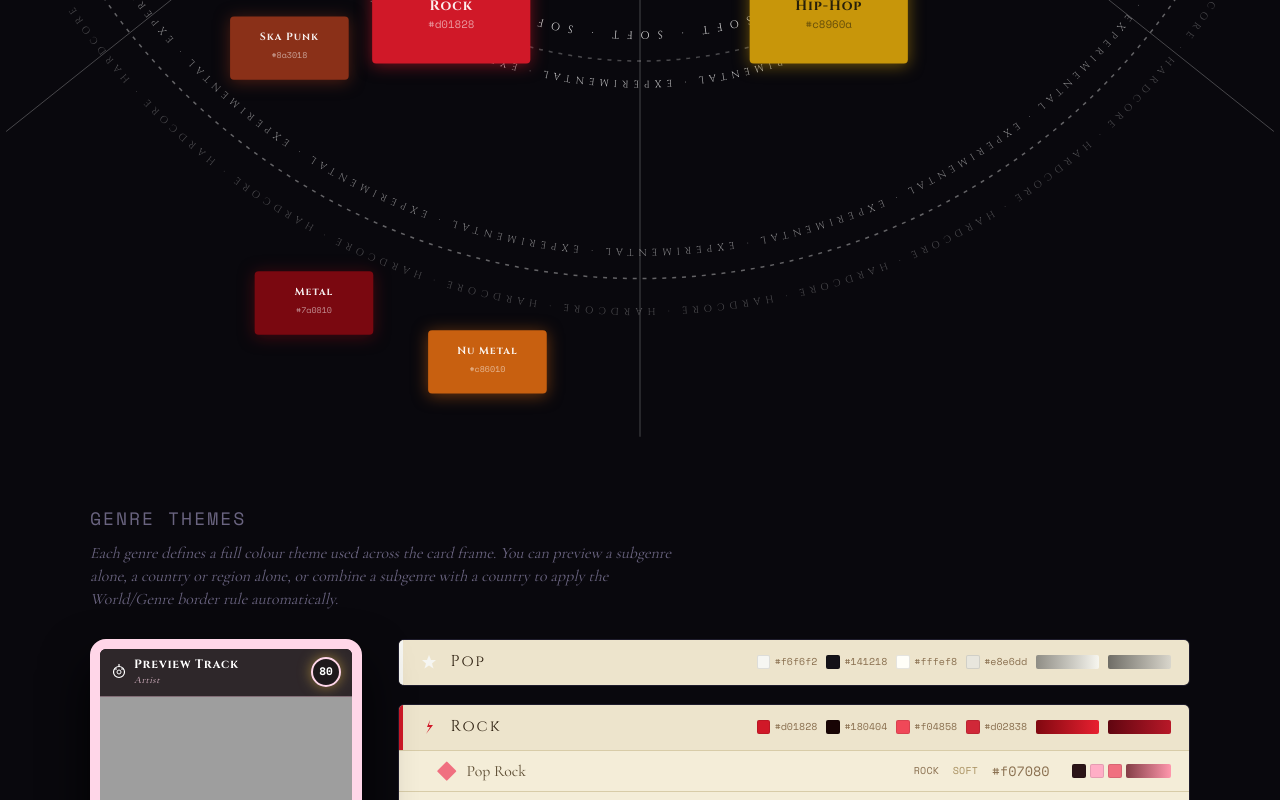
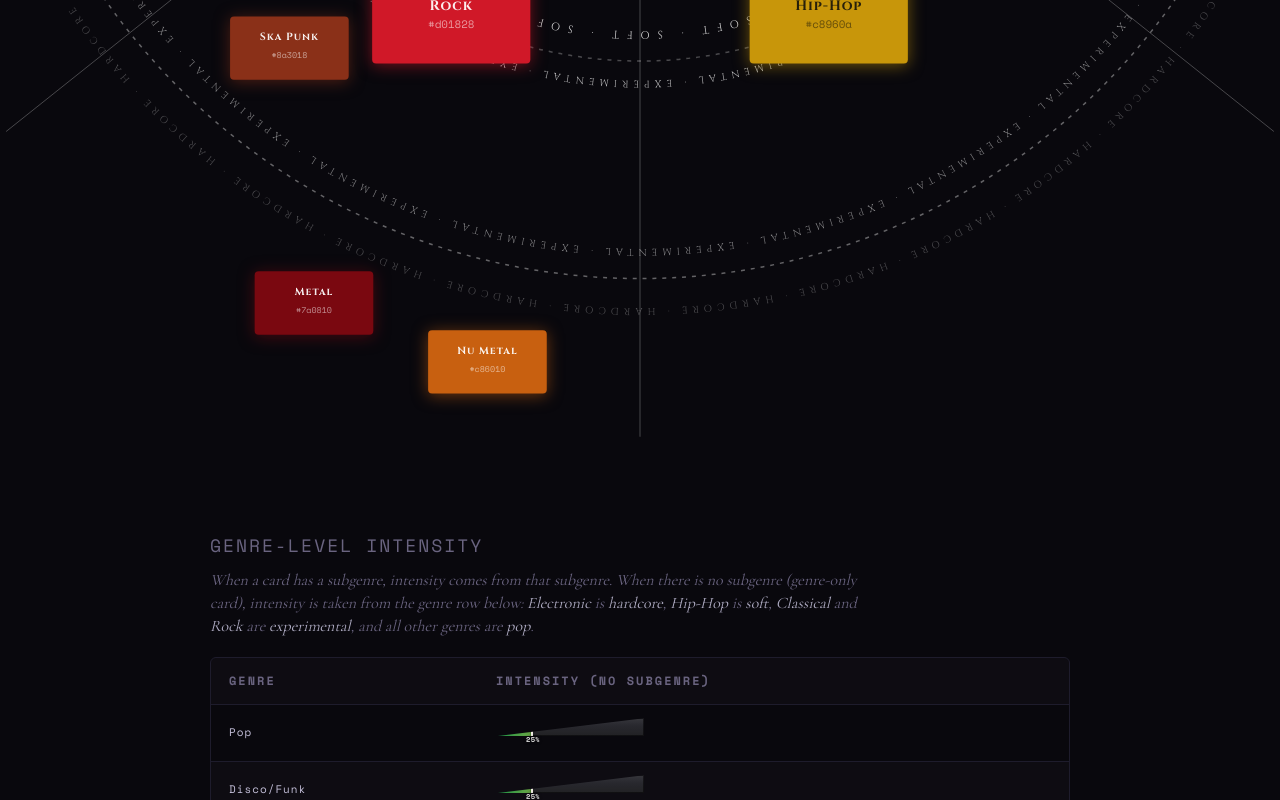
Before and after one commit to BehindTheMusicTree/the-music-deck-assets, a Next.js app: page /genres in a window 1280 px wide. Shown: the part 2000-2800 px from the top of the page. Built offline with nearby package versions, Linux system fonts and the light colour scheme; grey boxes are pictures that could not be loaded.

Commit message:
refactor: update genre handling by renaming "Roots" to "Reggae/Dub" and implement genre intensity display in GenresPage for improved clarity and user experience

```diff
--- a/app/cards/page.tsx
+++ b/app/cards/page.tsx
@@ -166,7 +166,7 @@ const MOCK_CARDS: Record<AppGenreName, CardData> = {
     rarity: "Epic",
     artwork: `${ART}artwork.example-daft-punk-one-more-time-v1.png`,
   },
-  Roots: {
+  "Reggae/Dub": {
     id: 4,
     title: "Is This Love",
     artist: "Bob Marley",
--- a/app/genres/page.tsx
+++ b/app/genres/page.tsx
@@ -2,6 +2,13 @@ import GenreWheel from "@/components/GenreWheel";
 import GenreSubTabs from "@/components/GenreSubTabs";
 import GenreAssociations from "@/components/GenreAssociations";
 import GenreThemePreview from "@/components/GenreThemePreview";
+import IntensityGauge from "@/components/IntensityGauge";
+import {
+  APP_GENRE_NAMES,
+  appGenreIntensity,
+  displayGenreLabel,
+  intensityLevelIndex,
+} from "@/lib/genres";
 
 export default function GenresPage() {
   return (
@@ -122,6 +129,61 @@ export default function GenresPage() {
           <GenreWheel />
         </div>
 
+        <div id="genre-intensity" className="w-full max-w-[860px] mt-10 mb-10">
+          <div className="font-mono tracking-[2px] text-muted uppercase mb-2">
+            Genre-level intensity
+          </div>
+          <p className="font-garamond italic text-muted text-[16px] leading-[1.45] mb-4 max-w-[680px]">
+            When a card has a subgenre, intensity comes from that subgenre. When
+            there is no subgenre (genre-only card), intensity is taken from the
+            genre row below: <span className="text-white/80">Electronic</span>{" "}
+            is <span className="text-white/80">hardcore</span>,{" "}
+            <span className="text-white/80">Hip-Hop</span> is{" "}
+            <span className="text-white/80">soft</span>,{" "}
+            <span className="text-white/80">Classical</span> and{" "}
+            <span className="text-white/80">Rock</span> are{" "}
+            <span className="text-white/80">experimental</span>, and all other
+            genres are <span className="text-white/80">pop</span>.
+          </p>
+          <div className="border border-ui-border rounded-[6px] overflow-hidden">
+            <table className="w-full border-collapse text-left">
+              <thead>
+                <tr className="border-b border-ui-border bg-white/[0.02]">
+                  <th className="font-mono text-[12px] tracking-[2px] uppercase text-muted px-4 py-3">
+                    Genre
+                  </th>
+                  <th className="font-mono text-[12px] tracking-[2px] uppercase text-muted px-4 py-3">
+                    Intensity (no subgenre)
+                  </th>
+                </tr>
+              </thead>
+              <tbody>
+                {[...APP_GENRE_NAMES]
+                  .sort(
+                    (a, b) =>
+                      intensityLevelIndex(appGenreIntensity(a)) -
+                      intensityLevelIndex(appGenreIntensity(b)),
+                  )
+                  .map((g) => (
+                  <tr
+                    key={g}
+                    className="border-b border-ui-border last:border-0 odd:bg-transparent even:bg-white/[0.02]"
+                  >
+                    <td className="px-4 py-3 font-mono text-[11px] tracking-[1px] text-white/90">
+                      {displayGenreLabel(g)}
+                    </td>
+                    <td className="px-4 py-3 align-middle">
+                      <div className="max-w-[148px]">
+                        <IntensityGauge intensity={appGenreIntensity(g)} />
+                      </div>
+                    </td>
+                  </tr>
+                  ))}
+              </tbody>
+            </table>
+          </div>
+        </div>
+
         {/* Genre themes */}
         <div id="genre-themes" className="w-full max-w-[1100px] mt-4 mb-10">
           <div className="font-mono tracking-[2px] text-muted uppercase mb-2">Genre Themes</div>
--- a/components/Card.tsx
+++ b/components/Card.tsx
@@ -5,9 +5,9 @@ import {
   useLayoutEffect,
   useRef,
   useState,
-  type CSSProperties,
 } from "react";
 import styles from "./Card.module.css";
+import IntensityGauge from "@/components/IntensityGauge";
 import {
   type AppGenreName,
   appGenreIntensity,
@@ -138,15 +138,6 @@ function awardSymbolSvg(tier: "gold" | "platinum" | "diamond"): string {
     return `<svg width="${AWARD_SYMBOL_SIZE}" height="${AWARD_SYMBOL_SIZE}" viewBox="0 0 12 12" aria-hidden="true"><path d="M6 1.2l3.6 1.2v3.2c0 2.6-1.7 4.3-3.6 5.2-1.9-.9-3.6-2.6-3.6-5.2V2.4L6 1.2z" fill="#c7d0d9" stroke="#eff4f8" stroke-width="0.8"/><path d="M3.2 3.2l-.8.6.6.9-.9.3.35.98-1 .06.06 1.03 1-.1.14.98.98-.24.34.93.9-.5" fill="none" stroke="#9ca9b6" stroke-width="0.55"/><path d="M8.8 3.2l.8.6-.6.9.9.3-.35.98 1 .06-.06 1.03-1-.1-.14.98-.98-.24-.34.93-.9-.5" fill="none" stroke="#9ca9b6" stroke-width="0.55"/></svg>`;
   }
   return `<svg width="${AWARD_SYMBOL_SIZE}" height="${AWARD_SYMBOL_SIZE}" viewBox="0 0 12 12" aria-hidden="true"><path d="M2 4.2L4.2 2h3.6L10 4.2 6 10 2 4.2z" fill="#7fe3ff" stroke="#e8fbff" stroke-width="0.8"/><path d="M4.2 2L6 4.2 7.8 2M2 4.2h8M6 4.2v5.8" stroke="#dff8ff" stroke-width="0.6" fill="none"/></svg>`;
-}
-
-type IntensityLevel = "pop" | "soft" | "experimental" | "hardcore";
-
-function intensityIndex(level: IntensityLevel): number {
-  if (level === "pop") return 1;
-  if (level === "soft") return 2;
-  if (level === "experimental") return 3;
-  return 4;
 }
 
 function isVeryLight(hex: string) {
@@ -527,59 +518,22 @@ export default function Card({
             })()}
           </div>
           <div className={styles.statsIntensity}>
-            {(() => {
-              const intensitySubgenre =
-                resolved.resolvedSubgenre ?? card.subgenre;
-              const level = intensitySubgenre
-                ? subgenreIntensity(intensitySubgenre)
-                : resolved.resolvedGenre
-                  ? appGenreIntensity(resolved.resolvedGenre as AppGenreName)
-                  : undefined;
-              const idx = level ? intensityIndex(level) : null;
-              const pct = idx ? (idx / 4) * 100 : 0;
-              return (
-                <>
-                  <div
-                    className={styles.intensityTrack}
-                    style={
-                      idx
-                        ? ({
-                            ["--intensity-pct" as string]: String(Math.round(pct)),
-                          } as CSSProperties)
-                        : undefined
-                    }
-                  >
-                    {idx ? (
-                      <div
-                        className={styles.intensityFill}
-                        style={{ width: `${pct}%` }}
-                      >
-                        <div className={styles.intensityFillInner} />
-                      </div>
-                    ) : null}
-                  </div>
-                  <div className={styles.intensityNoteRow}>
-                    {idx ? (
-                      <span
-                        className={styles.intensityNote}
-                        style={
-                          pct >= 99.5
-                            ? {
-                                left: "100%",
-                                transform: "translateX(-100%)",
-                              }
-                            : { left: `${pct}%`, transform: "translateX(-50%)" }
-                        }
-                      >
-                        {Math.round(pct)}%
-                      </span>
-                    ) : (
-                      <span className={styles.intensityNoteMuted}>—</span>
-                    )}
-                  </div>
-                </>
-              );
-            })()}
+            <IntensityGauge
+              small={Boolean(small)}
+              intensity={(() => {
+                const intensitySubgenre =
+                  resolved.resolvedSubgenre ?? card.subgenre;
+                if (intensitySubgenre) {
+                  return subgenreIntensity(intensitySubgenre);
+                }
+                if (resolved.resolvedGenre) {
+                  return appGenreIntensity(
+                    resolved.resolvedGenre as AppGenreName,
+                  );
+                }
+                return undefined;
+              })()}
+            />
           </div>
         </div>
 
--- a/components/GenreSubTabs.tsx
+++ b/components/GenreSubTabs.tsx
@@ -5,6 +5,7 @@ import { useEffect, useState } from "react";
 const SECTIONS = [
   { id: "overview", label: "Overview" },
   { id: "colour-wheel", label: "Colour Wheel" },
+  { id: "genre-intensity", label: "Genre intensity" },
   { id: "genre-themes", label: "Genre Themes" },
   { id: "associations", label: "Associations" },
 ] as const;
--- /dev/null
+++ b/components/IntensityGauge.tsx
@@ -0,0 +1,70 @@
+"use client";
+
+import type { CSSProperties } from "react";
+import type { Intensity } from "@/lib/genres";
+import { intensityLevelIndex } from "@/lib/genres";
+import styles from "@/components/Card.module.css";
+
+/**
+ * Same intensity gauge as on the card stats row (triangle track, gradient fill,
+ * percentage under the cursor). Reuses `Card.module.css` intensity classes.
+ */
+export default function IntensityGauge({
+  intensity,
+  small,
+  className,
+}: {
+  intensity: Intensity | null | undefined;
+  small?: boolean;
+  className?: string;
+}) {
+  const idx = intensity ? intensityLevelIndex(intensity) : null;
+  const pct = idx ? (idx / 4) * 100 : 0;
+
+  const gauge = (
+    <>
+      <div
+        className={styles.intensityTrack}
+        style={
+          idx
+            ? ({
+                ["--intensity-pct" as string]: String(Math.round(pct)),
+              } as CSSProperties)
+            : undefined
+        }
+      >
+        {idx ? (
+          <div className={styles.intensityFill} style={{ width: `${pct}%` }}>
+            <div className={styles.intensityFillInner} />
+          </div>
+        ) : null}
+      </div>
+      <div className={styles.intensityNoteRow}>
+        {idx ? (
+          <span
+            className={styles.intensityNote}
+            style={
+              pct >= 99.5
+                ? {
+                    left: "100%",
+                    transform: "translateX(-100%)",
+                  }
+                : { left: `${pct}%`, transform: "translateX(-50%)" }
+            }
+          >
+            {Math.round(pct)}%
+          </span>
+        ) : (
+          <span className={styles.intensityNoteMuted}>—</span>
+        )}
+      </div>
+    </>
+  );
+
+  const inner = small ? <div className={styles.statsSm}>{gauge}</div> : gauge;
+
+  if (className) {
+    return <div className={className}>{inner}</div>;
+  }
+  return inner;
+}
--- a/lib/genres.ts
+++ b/lib/genres.ts
@@ -31,7 +31,7 @@ export type AppGenreName =
   | "Electronic"
   | "Hip-Hop"
   | "Disco/Funk"
-  | "Roots"
+  | "Reggae/Dub"
   | "Classical"
   | "Vintage";
 
@@ -41,7 +41,7 @@ export const APP_GENRE_NAMES: AppGenreName[] = [
   "Electronic",
   "Hip-Hop",
   "Disco/Funk",
-  "Roots",
+  "Reggae/Dub",
   "Classical",
   "Vintage",
 ];
@@ -162,7 +162,7 @@ export const APP_GENRE_THEMES: Record<AppGenreName, GenreTheme> = {
   Electronic: GENRE_THEMES.Electronic,
   "Hip-Hop": GENRE_THEMES["Hip-Hop"],
   "Disco/Funk": GENRE_THEMES["Disco/Funk"],
-  Roots: GENRE_THEMES["Reggae/Dub"],
+  "Reggae/Dub": GENRE_THEMES["Reggae/Dub"],
   Classical: GENRE_THEMES.Classical,
   Vintage: GENRE_THEMES.Vintage,
 };
@@ -207,8 +207,7 @@ export function matchupTargetsForAppGenre(
   genre: AppGenreName | undefined,
 ): { advantageVs: string[]; weakVs: string[] } {
   if (!genre) return { advantageVs: [], weakVs: [] };
-  const key = genre === "Roots" ? "Reggae/Dub" : genre;
-  const row = GENRE_BATTLE_MATCHUP[key as GenreName];
+  const row = GENRE_BATTLE_MATCHUP[genre as GenreName];
   if (!row) return { advantageVs: [], weakVs: [] };
   return {
     advantageVs: [...row.advantageVs],
@@ -303,6 +302,13 @@ export function subgenreTheme(color: string, base: GenreTheme): GenreTheme {
 // Subgenres (wheel data)
 // ---------------------------------------------------------------------------
 export type Intensity = "pop" | "soft" | "experimental" | "hardcore";
+
+export function intensityLevelIndex(level: Intensity): number {
+  if (level === "pop") return 1;
+  if (level === "soft") return 2;
+  if (level === "experimental") return 3;
+  return 4;
+}
 
 type CountryName = keyof typeof COUNTRY_DATA;
 
@@ -505,12 +511,19 @@ export function subgenreIntensity(subgenre: string): Intensity {
   return sub.intensity;
 }
 
+/** Intensity when the card has no subgenre (genre-only); subgenre overrides when present. */
+const APP_GENRE_ONLY_INTENSITY: Partial<Record<AppGenreName, Intensity>> = {
+  Electronic: "hardcore",
+  "Hip-Hop": "soft",
+  Classical: "experimental",
+  Rock: "experimental",
+};
+
 export function appGenreIntensity(genre: AppGenreName): Intensity {
   if (!(genre in APP_GENRE_THEMES)) {
     throw new Error(`Unknown app genre "${genre}"`);
   }
-  // Canonical rule: a genre-level card uses pop intensity.
-  return "pop";
+  return APP_GENRE_ONLY_INTENSITY[genre] ?? "pop";
 }
 
 export function matchupTargetDiamondColor(name: string): string {
@@ -524,7 +537,6 @@ export function matchupTargetDiamondColor(name: string): string {
 
 export function matchupGenreDisplayLabel(name: string): string {
   if (name === "Mainstream") return "Pop";
-  if (name === "Reggae/Dub") return "Roots";
   return name;
 }
 
@@ -559,8 +571,7 @@ export function canonicalGenreFromSubgenre(subgenre: string): GenreName {
 
 export function appGenreFromSubgenre(subgenre: string): AppGenreName {
   const canonical = canonicalGenreFromSubgenre(subgenre);
-  if (canonical === "Reggae/Dub") return "Roots";
-  return canonical;
+  return canonical as AppGenreName;
 }
 
 type ResolvableGenre = GenreName | AppGenreName | string;
@@ -594,18 +605,15 @@ export interface ResolvedThemeSelection {
 
 function toCanonicalGenre(genre: ResolvableGenre): GenreName {
   if (isGenreName(genre)) return genre;
-  if (isAppGenreName(genre)) {
-    return genre === "Roots" ? "Reggae/Dub" : genre;
-  }
+  if (isAppGenreName(genre)) return genre as GenreName;
   throw new Error(`Unknown canonical genre theme "${genre}"`);
 }
 
 function toAppGenre(genre: ResolvableGenre): AppGenreName {
-  const canonical = toCanonicalGenre(genre);
-  return canonical === "Reggae/Dub" ? "Roots" : canonical;
+  return toCanonicalGenre(genre) as AppGenreName;
 }
 
-function displayGenreLabel(genre: AppGenreName): string {
+export function displayGenreLabel(genre: AppGenreName): string {
   return genre === "Mainstream" ? "Pop" : genre;
 }
 
```
